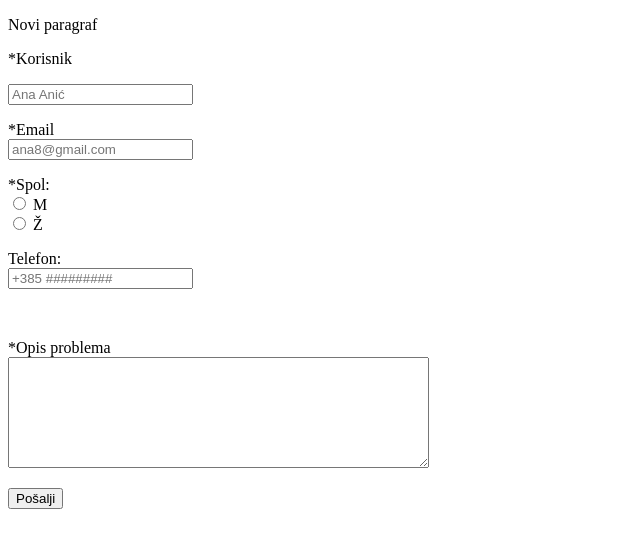
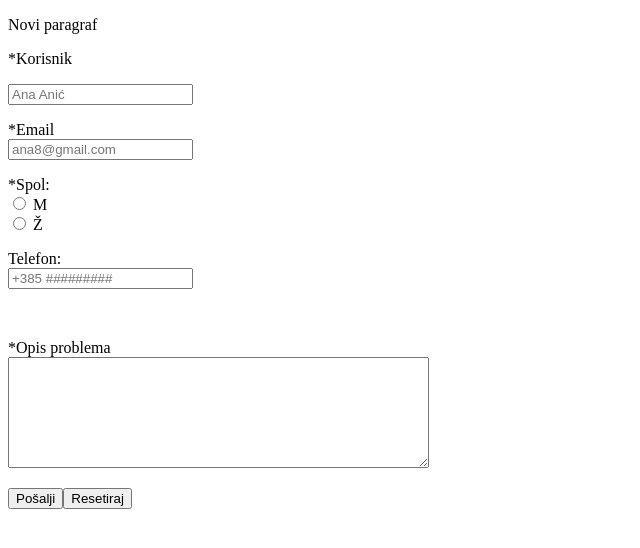
Before and after one commit to pule7/algebra.obrasci, a plain HTML site: page index.html in a window 1280 px wide. Shown: the whole page, without its empty margins (0-640 px from the left). Drawn offline with Linux system fonts and the light colour scheme.

Commit message:
dodan reset button

```diff
--- a/index.html
+++ b/index.html
@@ -37,7 +37,7 @@
                 <br>
                 <textarea name="opis" id="opis" cols="50" rows="7" maxlength="200" required></textarea>
             </p>
-            <p><input type="submit" value="Pošalji"></p>
+            <p><input type="submit" value="Pošalji"><input type="reset" value="Resetiraj"></p>
             <!--<select name="spol" id="spol">
                 <option value="M">M</option>
                 <option value="Ž">Ž</option>
```
